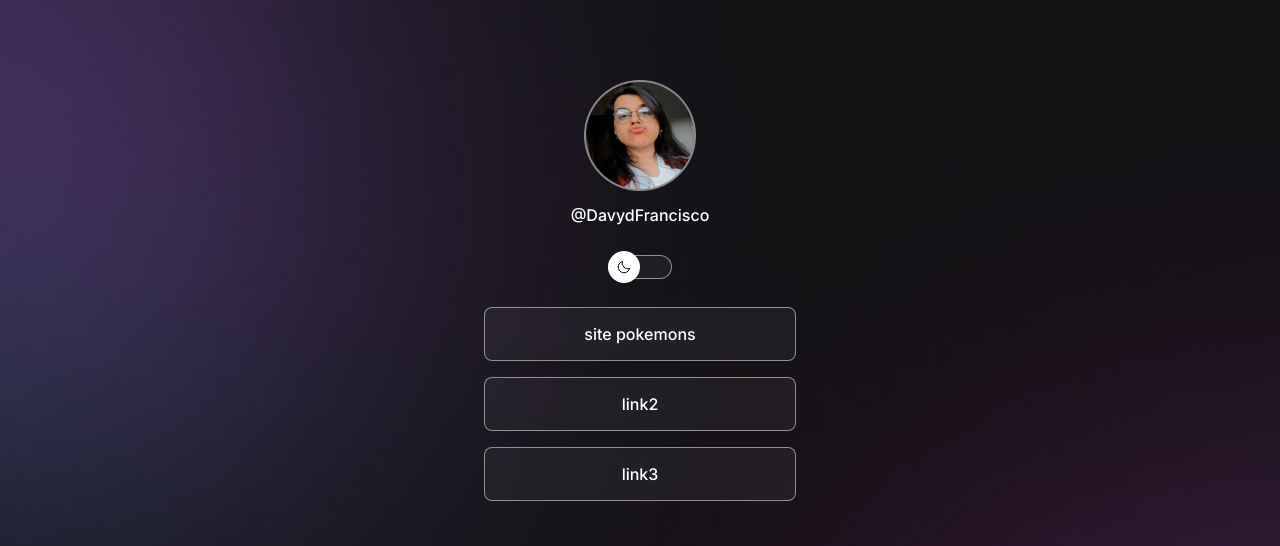
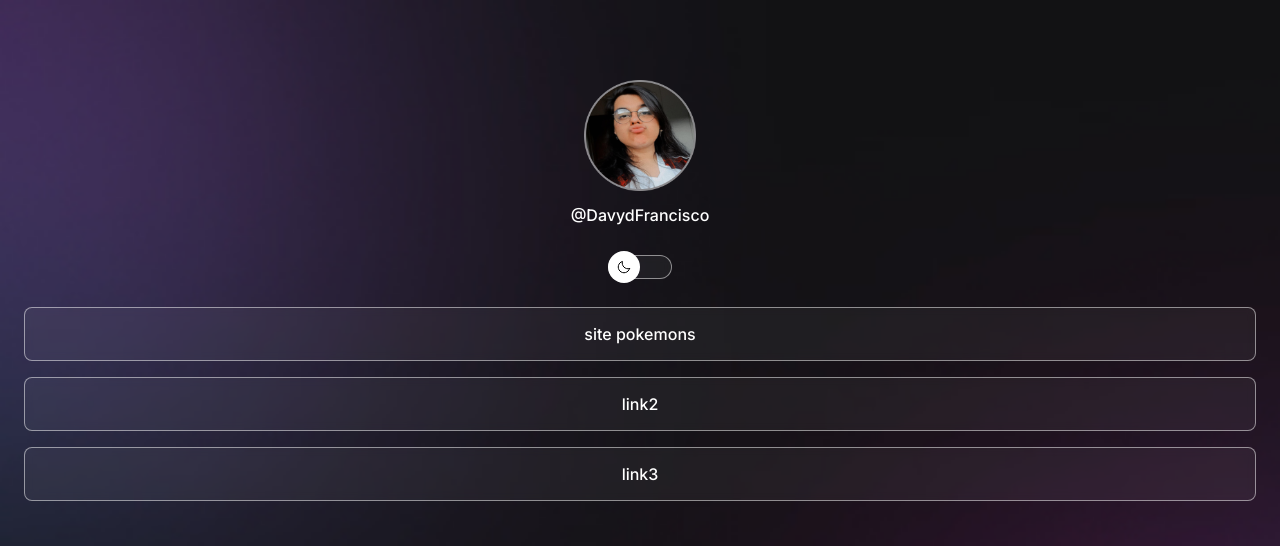
Before and after one commit to davyd-francisco/projeto-rocket, a plain HTML site: page index.html in a window 1280 px wide. Shown: the top 546 px of the page. Drawn offline with nearby package versions, Linux system fonts and the light colour scheme.

Commit message:
Update style.css

```diff
--- a/style.css
+++ b/style.css
@@ -33,7 +33,8 @@ body * {
   color: var(--text-color);
 }
 #container {
-  width: 360px;
+  width: 100%;
+  max-widht: 588px;
   margin: 56px auto 0px;
   padding: 0 24px;
 }
```
